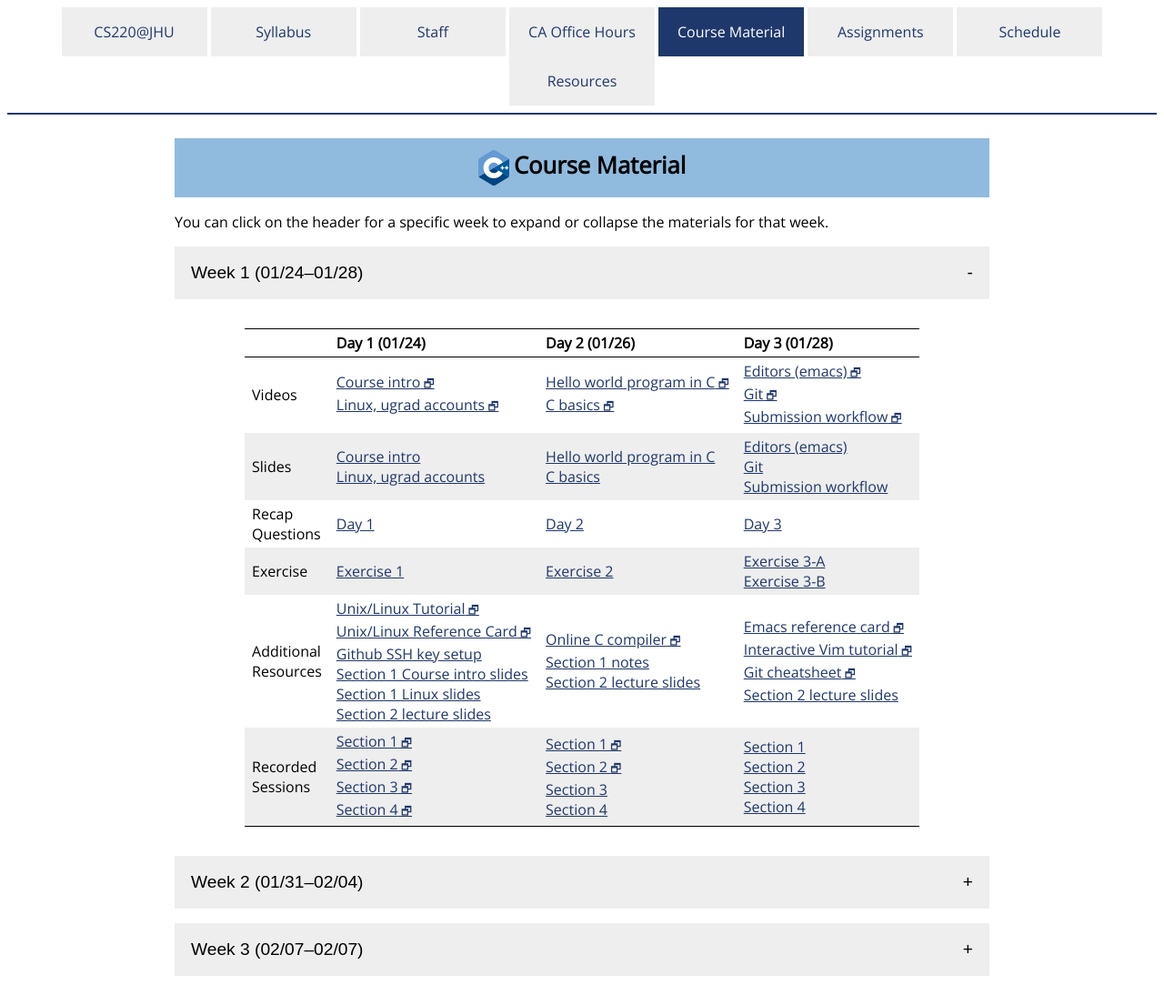
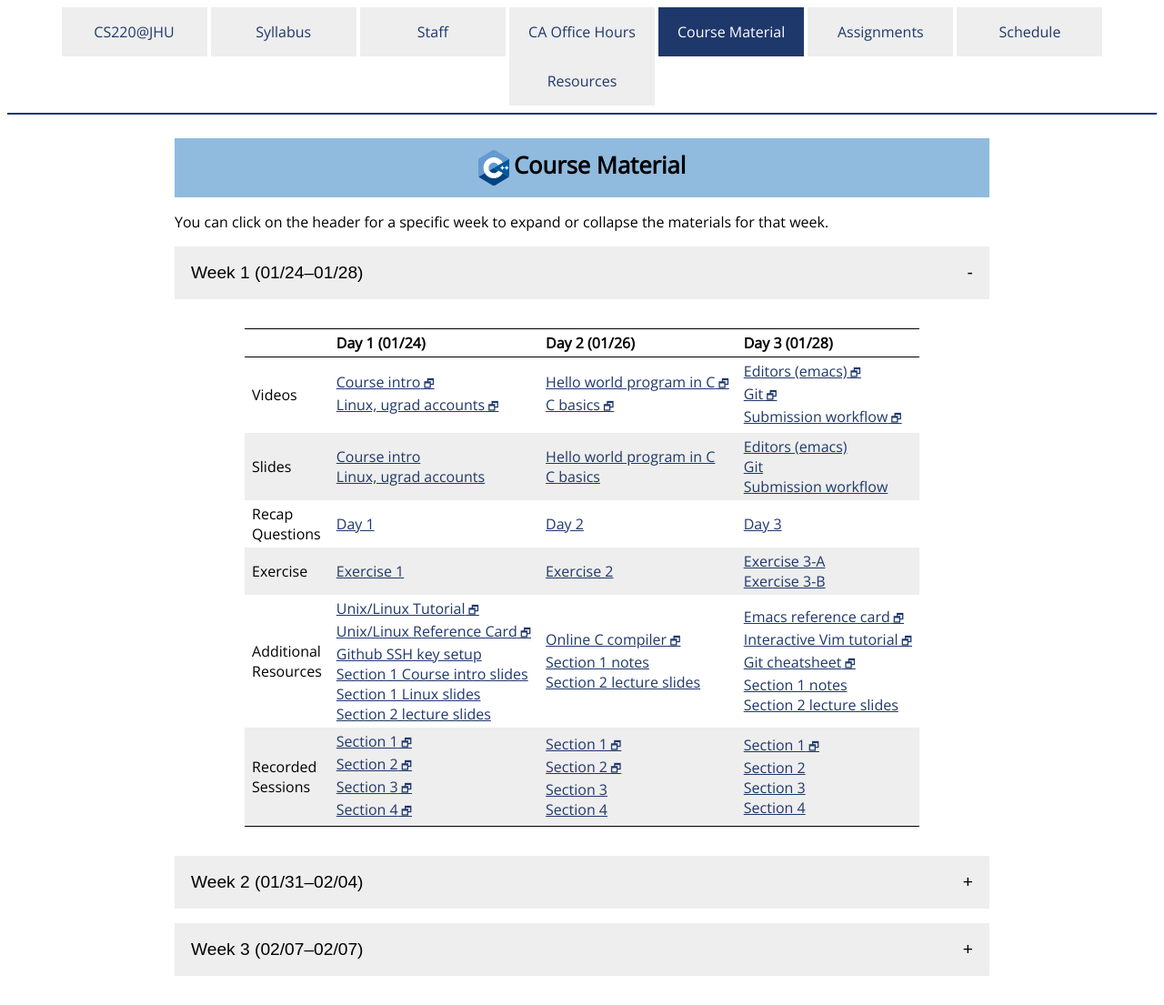
Before and after one commit to jhu-ip/cs220-s22, a Jekyll site: the page built from material.md, in a window 1280 px wide. Shown: the whole page at 91% size. Built offline with Jekyll 4.4.1, drawn with Linux system fonts in a browser that asks for light colours; some web fonts are replaced.

Commit message:
day 3 stuff for section 01

```diff
--- a/material.csv
+++ b/material.csv
@@ -40,8 +40,9 @@ Week,Day,Date,Type,"Link text",URL
 1,3,01/28,Resource,"Emacs reference card",https://www.gnu.org/software/emacs/refcards/pdf/refcard.pdf
 1,3,01/28,Resource,"Interactive Vim tutorial",https://www.openvim.com/
 1,3,01/28,Resource,"Git cheatsheet",https://github.github.com/training-kit/downloads/github-git-cheat-sheet.pdf
+1,3,01/28,Resource,"Section 1 notes",slides/sec01/day03_notes.pdf
 1,3,01/28,Resource,"Section 2 lecture slides",slides/sec02/03.pdf
-1,3,01/28,Recording,"Section 1",#
+1,3,01/28,Recording,"Section 1",https://jh.hosted.panopto.com/Panopto/Pages/Viewer.aspx?id=56b7b3c4-d25a-49a5-ba8a-ae2b013b8674
 1,3,01/28,Recording,"Section 2",#
 1,3,01/28,Recording,"Section 3",#
 1,3,01/28,Recording,"Section 4",#
--- a/material.md
+++ b/material.md
@@ -58,13 +58,13 @@ the materials for that week.
       <td>Additional<br>Resources</td>
       <td><a class='external' target='_blank' href='https://cs.jhu.edu/~joanne/unix.html'>Unix/Linux Tutorial</a><br><a class='external' target='_blank' href='https://cs.jhu.edu/~joanne/unixRC.pdf'>Unix/Linux Reference Card</a><br><a href='resources/github-ssh.html'>Github SSH key setup</a><br><a href='slides/sec01/day01_intro.pdf'>Section 1 Course intro slides</a><br><a href='slides/sec01/day01_linux_basics.pdf'>Section 1 Linux slides</a><br><a href='slides/sec02/01.pdf'>Section 2 lecture slides</a></td>
       <td><a class='external' target='_blank' href='https://www.onlinegdb.com/online_c_compiler'>Online C compiler</a><br><a href='slides/sec01/day02_notes.pdf'>Section 1 notes</a><br><a href='slides/sec02/02.pdf'>Section 2 lecture slides</a></td>
-      <td><a class='external' target='_blank' href='https://www.gnu.org/software/emacs/refcards/pdf/refcard.pdf'>Emacs reference card</a><br><a class='external' target='_blank' href='https://www.openvim.com/'>Interactive Vim tutorial</a><br><a class='external' target='_blank' href='https://github.github.com/training-kit/downloads/github-git-cheat-sheet.pdf'>Git cheatsheet</a><br><a href='slides/sec02/03.pdf'>Section 2 lecture slides</a></td>
+      <td><a class='external' target='_blank' href='https://www.gnu.org/software/emacs/refcards/pdf/refcard.pdf'>Emacs reference card</a><br><a class='external' target='_blank' href='https://www.openvim.com/'>Interactive Vim tutorial</a><br><a class='external' target='_blank' href='https://github.github.com/training-kit/downloads/github-git-cheat-sheet.pdf'>Git cheatsheet</a><br><a href='slides/sec01/day03_notes.pdf'>Section 1 notes</a><br><a href='slides/sec02/03.pdf'>Section 2 lecture slides</a></td>
     </tr>
     <tr>
       <td>Recorded<br>Sessions</td>
       <td><a class='external' target='_blank' href='https://jh.hosted.panopto.com/Panopto/Pages/Viewer.aspx?id=914e8dea-f143-4354-8eb8-ae270139ec44'>Section 1</a><br><a class='external' target='_blank' href='https://jh.hosted.panopto.com/Panopto/Pages/Viewer.aspx?id=1d57a4aa-3153-4277-bcb0-ae290022bd6a'>Section 2</a><br><a class='external' target='_blank' href='https://jh.hosted.panopto.com/Panopto/Pages/Viewer.aspx?id=3f4a0107-2691-41d6-99f0-ae2701625daa'>Section 3</a><br><a class='external' target='_blank' href='https://jh.hosted.panopto.com/Panopto/Pages/Viewer.aspx?id=84257fd7-6d0a-4489-a0b5-ae27010ed80b'>Section 4</a></td>
       <td><a class='external' target='_blank' href='https://jh.hosted.panopto.com/Panopto/Pages/Viewer.aspx?id=31bb08b3-9845-4b85-994e-ae29013542fa'>Section 1</a><br><a class='external' target='_blank' href='https://jh.hosted.panopto.com/Panopto/Pages/Viewer.aspx?id=b6210273-872e-4aa7-af40-ae290146a8aa'>Section 2</a><br><a href='#'>Section 3</a><br><a href='#'>Section 4</a></td>
-      <td><a href='#'>Section 1</a><br><a href='#'>Section 2</a><br><a href='#'>Section 3</a><br><a href='#'>Section 4</a></td>
+      <td><a class='external' target='_blank' href='https://jh.hosted.panopto.com/Panopto/Pages/Viewer.aspx?id=56b7b3c4-d25a-49a5-ba8a-ae2b013b8674'>Section 1</a><br><a href='#'>Section 2</a><br><a href='#'>Section 3</a><br><a href='#'>Section 4</a></td>
     </tr>
   </tbody>
 </table>
```
